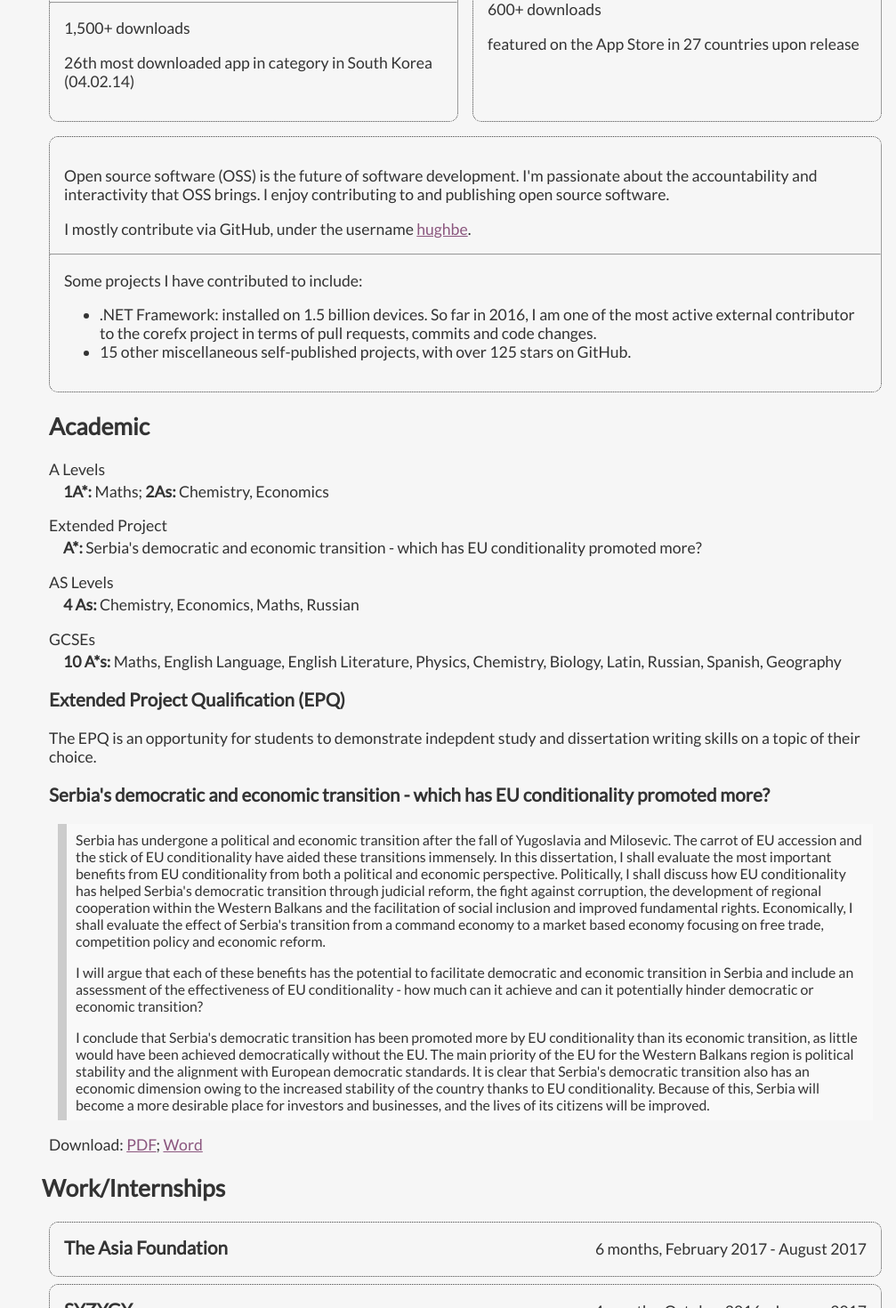
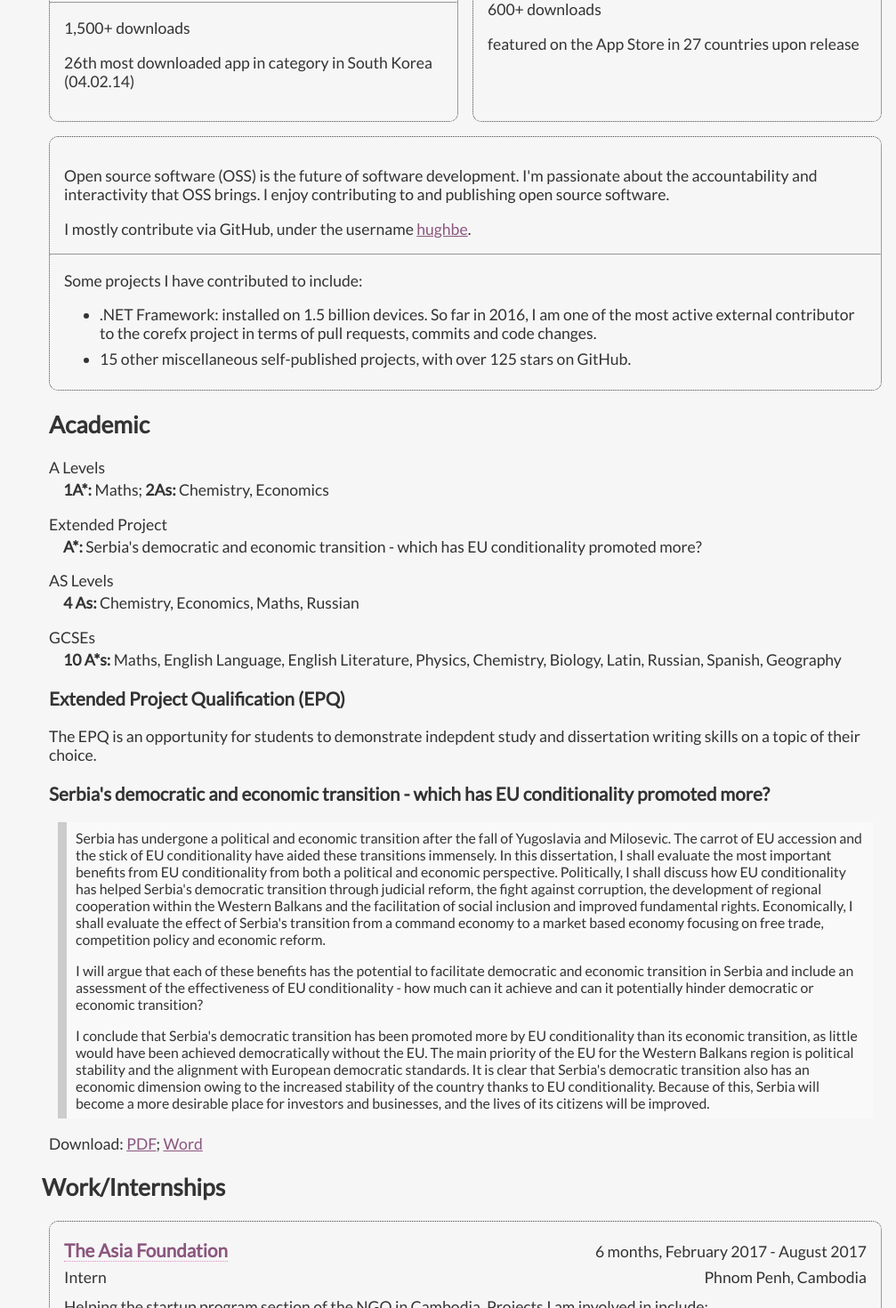
Before and after one commit to hughbe/hughbe.github.io, a React (Create React App) app: page /cv/About in a window 1280 px wide. Shown: the part 1330-2800 px from the top of the page at 89% size, without its empty margins (273-1280 px from the left). Built offline with nearby package versions, Linux system fonts and the light colour scheme.

Commit message:
Fill out the CV more

```diff
--- a/src/CVPage.js
+++ b/src/CVPage.js
@@ -76,7 +76,9 @@ export default class CVPage extends Component {
     const finalElement = finalElements.pop();
 
     const sectionId = finalElement.getAttribute('data-section-id');
-    this.setState({section: sectionId});
+    if (this.state.section !== sectionId) {
+      this.setState({section: sectionId});
+    }
   }
 
   render() {
@@ -89,7 +91,7 @@ export default class CVPage extends Component {
         </SelectList>
         <section className="sidebar-right">
           <CVSection title="Hi." id="About">
-            <h3>I'm Hugh, a 19 year old student with an interest in technology, programming and economics.</h3>
+            <h3 className="introduction-text"><span>I'm Hugh, a 19 year old student with an interest in technology, programming and economics.</span></h3>
             <h4>Here's some information about me:</h4>
             <p>Date of Birth: 08/06/1998</p>
             <p>Location: London</p>
@@ -145,7 +147,10 @@ export default class CVPage extends Component {
             </div>
           </CVSection>
           <CVSection title="Personal">
-            <p>{'blah blah'.repeat(250)}</p>
+            <p><strong>Languages:</strong> {CV.personal.languages}</p>
+            <p><strong>Travel:</strong> {CV.personal.travel}</p>
+            <p><strong>Sport:</strong> {CV.personal.sport}</p>
+            <p><strong>Music:</strong> {CV.personal.music}</p>
           </CVSection>
         </section>
       </main>
--- a/src/Components/AppSummary.js
+++ b/src/Components/AppSummary.js
@@ -1,10 +1,14 @@
 import React from 'react';
+import { Link } from 'react-router-dom';
+import makeLink from '../Utilities/MakeLink';
 import './css/AppSummary.css';
 
 const AppSummary = ({ app }) => (
   <div className="app-summary bordered-box">
     <div className="app-header">
-      <h3 className="app-name">{app.name}</h3>
+      <h3 className="app-name">
+        <Link className="dotted-link" to={`/apps/${makeLink(app.name)}`}>{app.name}</Link>
+      </h3>
       <p className="app-price">{app.price}</p>
     </div>
     <small className="app-category"><em>{app.category}</em></small>
--- a/src/Components/WorkSummary.js
+++ b/src/Components/WorkSummary.js
@@ -1,12 +1,28 @@
-import React from 'react';
+import React, { Component } from 'react';
 import './css/WorkSummary.css';
 
-const WorkSummary = ({ work }) => (
+export default class WorkSummary extends Component {
+  render() {
+    const { work } = this.props;
+
+    return (
       <div className="work-summary bordered-box">
         <div className="work-header">
-      <h3 className="work-name">{work.name}</h3>
+          <h3 className="work-name">
+            <a className="dotted-link" href={work.url}>{work.name}</a>
+          </h3>
           <div className="work-duration">{work.duration}</div>
         </div>
+        {work.title && work.location &&
+        <div className="work-header">
+          <p className="work-title">{work.title}</p>
+          <p className="work-location">{work.location}</p>
+        </div>
+        }
+        <div
+          className="work-description"
+          dangerouslySetInnerHTML={{__html: work.description}} />
       </div>
     );
-export default WorkSummary;
+  }
+}
--- a/src/Components/css/WorkSummary.css
+++ b/src/Components/css/WorkSummary.css
@@ -9,12 +9,15 @@
   justify-content: space-between;
 }
 
-.work-summary .work-name {
+.work-summary .work-header:first {
   margin-right: 0.5rem;
 }
 
-.work-summary .work-name,
-.work-summary .work-duration {
-  margin-top: 0;
+.work-summary .work-header > * {
+  margin-top: 0.25rem;
   margin-bottom: 0.25rem;
 }
+
+.work-summary .work-description {
+  margin-top: 0.5rem;
+}
--- a/src/Content/CV.js
+++ b/src/Content/CV.js
@@ -1,9 +1,11 @@
 import Coding from './CV/Coding';
 import Work from './CV/Work';
+import Personal from './CV/Personal';
 
 const CV = {
   coding: Coding,
   work: Work,
+  personal: Personal,
   sections: [
     'About',
     'Coding',
--- /dev/null
+++ b/src/Content/CV/Personal.js
@@ -0,0 +1,7 @@
+const Personal = {
+  languages: 'Written and spoken Russian, Serbian',
+  travel: 'Vietnam, Cambodia, Thailand, Laos, Myanmar, India, Sri Lanka, Syria, Jordan, Egypt, Israel, Tanzania, Russia, USA, Continental Europe',
+  sport: 'Tennis, golf, fives, rackets, squash, skiing',
+  music: 'Grade 5 saxophone, singing'
+};
+export default Personal;
--- a/src/Content/CV/Work.js
+++ b/src/Content/CV/Work.js
@@ -5,7 +5,12 @@ const Work = [
     duration: '6 months, February 2017 - August 2017',
     title: 'Intern',
     location: 'Phnom Penh, Cambodia',
-    description: 'Helping the startup program section of the NGO in Cambodia. Projects I am involved in include:'
+    description: `Helping the startup program section of the NGO in Cambodia. Projects I am involved in include:
+<ul>
+  <li><strong>AsiaChat:</strong> collecting and analysing Facebook posts in Cambodia and Laos on multiple political and media pages, to expand on viewpoints in civil society.</li>
+  <li><strong><a href="http://tekhub.co">TEKHUB:</a></strong> an incubator for social enterprise startups in technology.</li>
+  <li><strong>Bong Srey:</strong> developing and marketing, a job website for the 700,000 women in the Cambodian textile industry.</li>
+</ul>`
   },
   {
     name: 'SYZYGY',
@@ -13,7 +18,7 @@ const Work = [
     duration: '4 months, October 2016 - January 2017',
     title: 'Junior Developer',
     location: 'London, United Kingdom',
-    description: 'Backend development of milk delivery service Milk and More. Developed ASP.NET Core WebAPI responsible for customer data, managing and triggering deliveries and billing of subscriptions and addons.'
+    description: 'Backend development of milk delivery service <a href="https://milkman.co.uk">Milk and More</a>. Developed ASP.NET Core WebAPI responsible for customer data, managing and triggering deliveries and billing of subscriptions and addons.'
   },
   {
     name: 'Accenture',
--- a/src/css/CVPage.css
+++ b/src/css/CVPage.css
@@ -1,6 +1,10 @@
 .cv-page {
   margin: 1rem;
   font-size: 110%;
+}
+
+.introduction-text > span {
+  background-color: #dc8ec9;
 }
 
 .coding-apps {
--- a/src/index.css
+++ b/src/index.css
@@ -49,3 +49,17 @@ blockquote p:not(:last-child) {
 *::selection {
   background-color: #dc8ec9;
 }
+
+ul {
+  margin-top: 0.5rem;
+  margin-bottom: 0;
+}
+
+ul > li {
+  margin-bottom: 0.5rem;
+}
+
+.dotted-link {
+  text-decoration: none;
+  border-bottom: 1px dotted #dc8ec9;
+}
```
Lines whose indentation alone changed are shown as unchanged.
